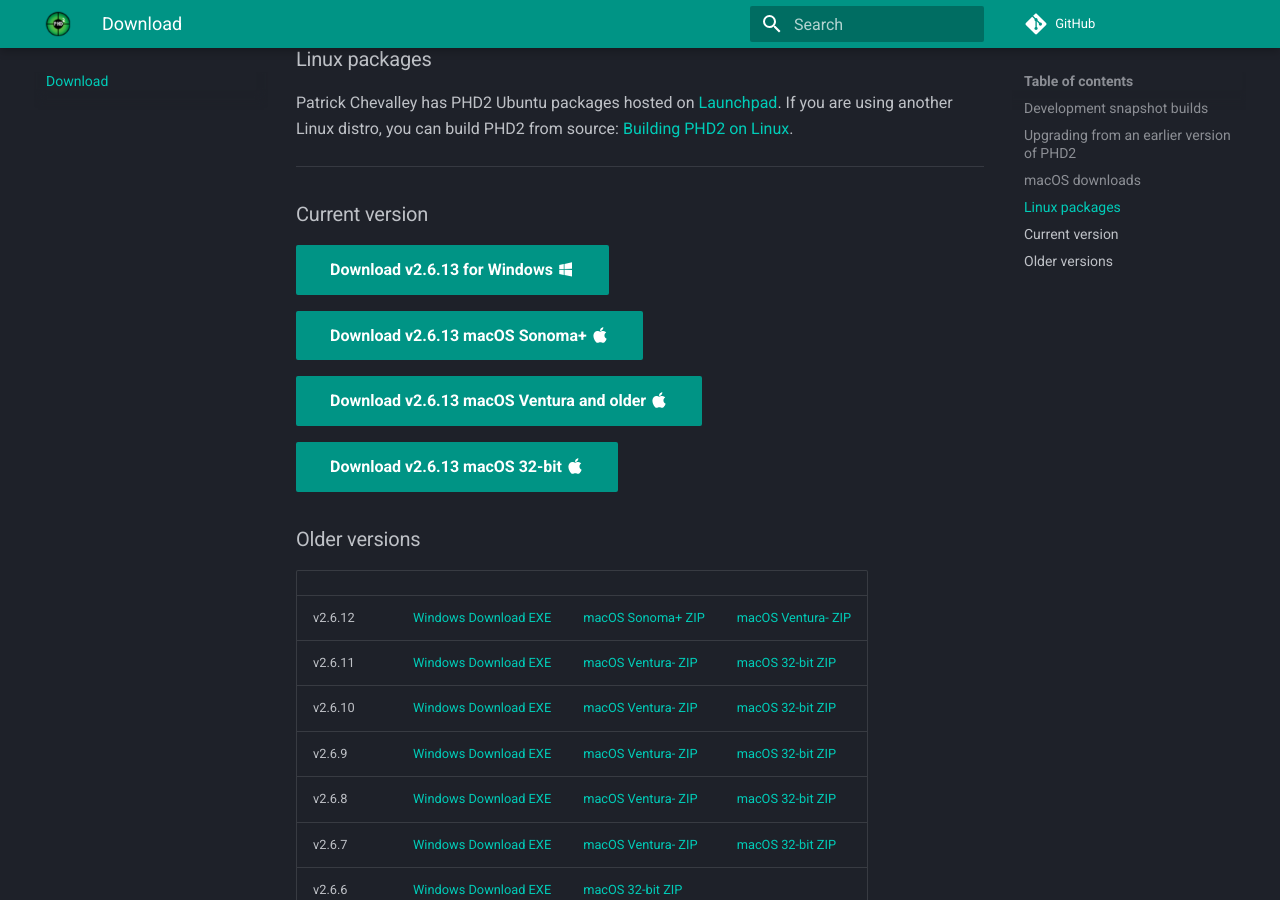
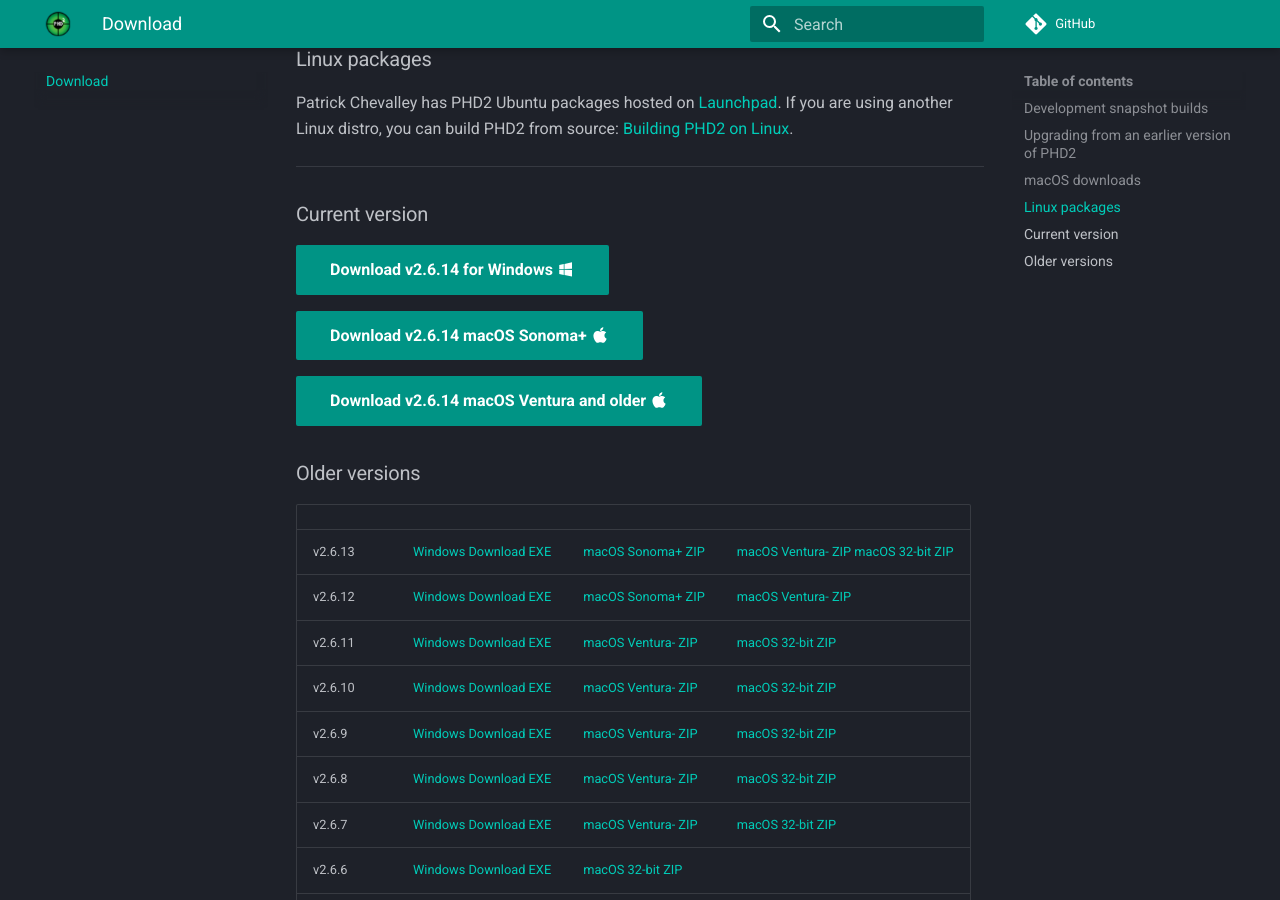
Before and after one commit to OpenPHDGuiding/openphdguiding.org, an MkDocs documentation site: the page built from docs/downloads.md, in a window 1280 px wide and 900 px high, scrolled down 695 px. Built offline with MkDocs 1.6.1 and Material for MkDocs 9.7.7, drawn with Linux system fonts in a browser that asks for light colours; comment, search, counter and statistics services are not loaded.

Commit message:
add 2.6.14 to download.md

```diff
--- a/docs/downloads.md
+++ b/docs/downloads.md
@@ -26,25 +26,24 @@
 
 ### Current version
 
-[Download v2.6.13 for Windows :material-microsoft-windows:](/phd2-2.6.13-installer.exe){ .md-button .md-button--primary }
+[Download v2.6.14 for Windows :material-microsoft-windows:](/phd2-2.6.14-installer.exe){ .md-button .md-button--primary }
 
-[Download v2.6.13 macOS Sonoma+ :fontawesome-brands-apple:](/PHD2-2.6.13-OSX-64-sonoma+.zip){ .md-button .md-button--primary }
+[Download v2.6.14 macOS Sonoma+ :fontawesome-brands-apple:](/PHD2-2.6.14-OSX-64-sonoma+.zip){ .md-button .md-button--primary }
 
-[Download v2.6.13 macOS Ventura and older :fontawesome-brands-apple:](/PHD2-2.6.13-OSX-64.zip){ .md-button .md-button--primary }
-
-[Download v2.6.13 macOS 32-bit :fontawesome-brands-apple:](/PHD2-2.6.13-OSX.zip){ .md-button .md-button--primary }
+[Download v2.6.14 macOS Ventura and older :fontawesome-brands-apple:](/PHD2-2.6.14-OSX-64.zip){ .md-button .md-button--primary }
 
 ### Older versions
 
-|         |                                                    |                                                      |                                               |
-| ------- | -------------------------------------------------- | ---------------------------------------------------- | --------------------------------------------- |
-| v2.6.12 | [Windows Download EXE](/phd2-2.6.12-installer.exe) | [macOS Sonoma+ ZIP](/PHD2-2.6.12-OSX-64-sonoma+.zip) | [macOS Ventura- ZIP](/PHD2-2.6.12-OSX-64.zip) |
-| v2.6.11 | [Windows Download EXE](/phd2-2.6.11-installer.exe) | [macOS Ventura- ZIP](/PHD2-2.6.11-OSX-64.zip)        | [macOS 32-bit ZIP](/PHD2-2.6.11-OSX.zip)      |
-| v2.6.10 | [Windows Download EXE](/phd2-2.6.10-installer.exe) | [macOS Ventura- ZIP](/PHD2-2.6.10-OSX-64.zip)        | [macOS 32-bit ZIP](/PHD2-2.6.10-OSX.zip)      |
-| v2.6.9  | [Windows Download EXE](/phd2-2.6.9-installer.exe)  | [macOS Ventura- ZIP](/PHD2-2.6.9-OSX-64.zip)         | [macOS 32-bit ZIP](/PHD2-2.6.9-OSX.zip)       |
-| v2.6.8  | [Windows Download EXE](/phd2-2.6.8-installer.exe)  | [macOS Ventura- ZIP](/PHD2-2.6.8-OSX-64.zip)         | [macOS 32-bit ZIP](/PHD2-2.6.8-OSX.zip)       |
-| v2.6.7  | [Windows Download EXE](/phd2-2.6.7-installer.exe)  | [macOS Ventura- ZIP](/PHD2-2.6.7-OSX-64.zip)         | [macOS 32-bit ZIP](/PHD2-2.6.7-OSX.zip)       |
-| v2.6.6  | [Windows Download EXE](/phd2-2.6.6-installer.exe)  | [macOS 32-bit ZIP](/PHD2-2.6.6-OSX.zip)              |                                               |
-| v2.6.5  | [Windows Download EXE](/phd2-2.6.5-installer.exe)  |                                                      |                                               |
-| v2.6.4  | [Windows Download EXE](/phd2-2.6.4-installer.exe)  |                                                      |                                               |
-| v2.6.3  | [Windows Download EXE](/phd2-2.6.3-installer.exe)  |                                                      |                                               |
+|         |                                                    |                                                      |                                                                                        |
+| ------- | -------------------------------------------------- | ---------------------------------------------------- | -------------------------------------------------------------------------------------- |
+| v2.6.13 | [Windows Download EXE](/phd2-2.6.13-installer.exe) | [macOS Sonoma+ ZIP](/PHD2-2.6.13-OSX-64-sonoma+.zip) | [macOS Ventura- ZIP](/PHD2-2.6.13-OSX-64.zip) [macOS 32-bit ZIP](/PHD2-2.6.13-OSX.zip) |
+| v2.6.12 | [Windows Download EXE](/phd2-2.6.12-installer.exe) | [macOS Sonoma+ ZIP](/PHD2-2.6.12-OSX-64-sonoma+.zip) | [macOS Ventura- ZIP](/PHD2-2.6.12-OSX-64.zip)                                          |
+| v2.6.11 | [Windows Download EXE](/phd2-2.6.11-installer.exe) | [macOS Ventura- ZIP](/PHD2-2.6.11-OSX-64.zip)        | [macOS 32-bit ZIP](/PHD2-2.6.11-OSX.zip)                                               |
+| v2.6.10 | [Windows Download EXE](/phd2-2.6.10-installer.exe) | [macOS Ventura- ZIP](/PHD2-2.6.10-OSX-64.zip)        | [macOS 32-bit ZIP](/PHD2-2.6.10-OSX.zip)                                               |
+| v2.6.9  | [Windows Download EXE](/phd2-2.6.9-installer.exe)  | [macOS Ventura- ZIP](/PHD2-2.6.9-OSX-64.zip)         | [macOS 32-bit ZIP](/PHD2-2.6.9-OSX.zip)                                                |
+| v2.6.8  | [Windows Download EXE](/phd2-2.6.8-installer.exe)  | [macOS Ventura- ZIP](/PHD2-2.6.8-OSX-64.zip)         | [macOS 32-bit ZIP](/PHD2-2.6.8-OSX.zip)                                                |
+| v2.6.7  | [Windows Download EXE](/phd2-2.6.7-installer.exe)  | [macOS Ventura- ZIP](/PHD2-2.6.7-OSX-64.zip)         | [macOS 32-bit ZIP](/PHD2-2.6.7-OSX.zip)                                                |
+| v2.6.6  | [Windows Download EXE](/phd2-2.6.6-installer.exe)  | [macOS 32-bit ZIP](/PHD2-2.6.6-OSX.zip)              |                                                                                        |
+| v2.6.5  | [Windows Download EXE](/phd2-2.6.5-installer.exe)  |                                                      |                                                                                        |
+| v2.6.4  | [Windows Download EXE](/phd2-2.6.4-installer.exe)  |                                                      |                                                                                        |
+| v2.6.3  | [Windows Download EXE](/phd2-2.6.3-installer.exe)  |                                                      |                                                                                        |
```
